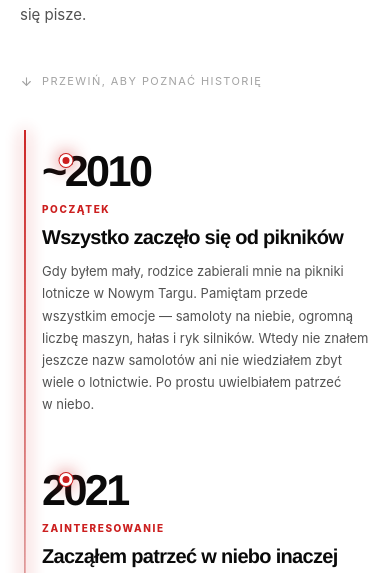
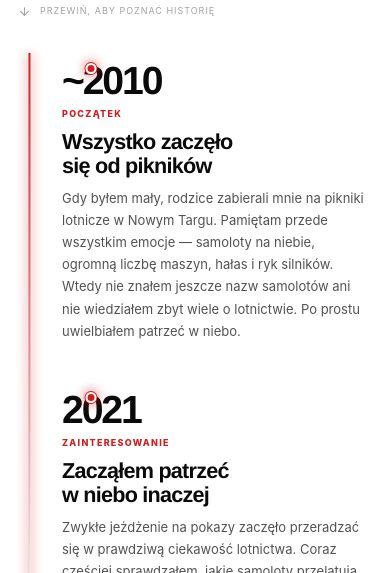
Before and after one commit to MGYTT/airshow-gallery, a Next.js app: page /timeline in a window 390 px wide. Shown: the part 271-844 px from the top of the page. Built offline with nearby package versions, Linux system fonts and the light colour scheme; no server answers; a web font is replaced by a local one.

Commit message:
Polish timeline mobile design

```diff
--- a/src/app/timeline/page.tsx
+++ b/src/app/timeline/page.tsx
@@ -1,57 +1,17 @@
 "use client";
 
 import Link from "next/link";
-import { ArrowDown, ArrowLeft, ArrowUpRight, Plane, Target } from "lucide-react";
+import { ArrowDown, ArrowLeft, Plane, Target } from "lucide-react";
 
 const timeline = [
-  {
-    year: "~2010",
-    kicker: "POCZĄTEK",
-    title: "Wszystko zaczęło się od pikników",
-    text: "Gdy byłem mały, rodzice zabierali mnie na pikniki lotnicze w Nowym Targu. Pamiętam przede wszystkim emocje — samoloty na niebie, ogromną liczbę maszyn, hałas i ryk silników. Wtedy nie znałem jeszcze nazw samolotów ani nie wiedziałem zbyt wiele o lotnictwie. Po prostu uwielbiałem patrzeć w niebo.",
-  },
-  {
-    year: "2021",
-    kicker: "ZAINTERESOWANIE",
-    title: "Zacząłem patrzeć w niebo inaczej",
-    text: "Zwykłe jeżdżenie na pokazy zaczęło przeradzać się w prawdziwą ciekawość lotnictwa. Coraz częściej sprawdzałem, jakie samoloty przelatują nade mną, kto je wyprodukował, do jakiej linii należą i skąd oraz dokąd lecą.",
-  },
-  {
-    year: "2021+",
-    kicker: "F-16",
-    title: "Zapalnik do pasji",
-    text: "Szczególne miejsce zajęły dla mnie samoloty myśliwskie. Duży wpływ na moje zainteresowanie F-16 miał śp. ppłk pil. Maciej „Slab” Krakowian, pilot F-16 i lider F-16 Tiger Demo Team Poland. To właśnie on był jednym z głównych zapalników, które skierowały moją pasję mocniej w stronę myśliwców, ich możliwości i potężnych silników.",
-  },
-  {
-    year: "PÓŹNIEJ",
-    kicker: "FOTOGRAFIA",
-    title: "Pierwsze zdjęcia",
-    text: "W pewnym momencie samo oglądanie samolotów przestało mi wystarczać. Chciałem je również zatrzymywać na zdjęciach. Zaczynałem starym Lumixem — bez dużego obiektywu, wielkiej matrycy i jakości współczesnego sprzętu. Najważniejsze było jednak to, że mogłem spróbować uchwycić samolot i zachować ten moment na dłużej.",
-  },
-  {
-    year: "2025",
-    kicker: "NATO DAYS",
-    title: "Pierwszy poważny wyjazd",
-    text: "NATO Days w Czechach były moim pierwszym naprawdę poważnym wyjazdem fotograficznym. Byłem ogromnie podekscytowany, wiedząc, że zobaczę i będę fotografował maszyny, które wcześniej znałem głównie ze zdjęć i filmów — od Eurofightera Typhoona po B-52. Ten wyjazd pokazał mi, jak bardzo chcę rozwijać się w fotografii lotniczej.",
-  },
-  {
-    year: "2026",
-    kicker: "MGYT SPOTTING",
-    title: "Własna nazwa, własna droga",
-    text: "MGYT to moja własna nazwa, a „spotting” najlepiej opisuje to, czym się zajmuję — obserwowaniem i fotografowaniem samolotów. Znam twórczość fotografów takich jak Hesja czy Gawronsky, ale nie znam ich osobiście i nigdy nie miałem z nimi kontaktu. Po prostu wiem, że istnieją i doceniam ich pracę. Nie porównuję się do nich — każdy ma swoją drogę i sposób patrzenia na lotnictwo.",
-  },
-  {
-    year: "2026",
-    kicker: "AIRSHOW GALLERY",
-    title: "Własne miejsce w internecie",
-    text: "Chciałem pokazywać swoje zdjęcia nie tylko na Instagramie. Inspiracją były strony innych fotografów lotniczych, ale przede wszystkim chciałem stworzyć własne miejsce i własne archiwum. Tak powstała MGYT AirShow Gallery — galeria połączona z kalendarzem wydarzeń lotniczych i miejscem, które może rozwijać się razem z moją pasją.",
-  },
-  {
-    year: "TERAZ",
-    kicker: "DALSZY ROZWÓJ",
-    title: "To dopiero początek",
-    text: "Najbardziej interesują mnie starsze konstrukcje wojskowe, samoloty myśliwskie oraz ciężkie samoloty transportowe i odrzutowe. Chcę poprawiać jakość zdjęć, rozwijać swoje umiejętności i odwiedzać coraz więcej pokazów lotniczych.",
-  },
+  { year: "~2010", kicker: "POCZĄTEK", title: "Wszystko zaczęło się od pikników", text: "Gdy byłem mały, rodzice zabierali mnie na pikniki lotnicze w Nowym Targu. Pamiętam przede wszystkim emocje — samoloty na niebie, ogromną liczbę maszyn, hałas i ryk silników. Wtedy nie znałem jeszcze nazw samolotów ani nie wiedziałem zbyt wiele o lotnictwie. Po prostu uwielbiałem patrzeć w niebo." },
+  { year: "2021", kicker: "ZAINTERESOWANIE", title: "Zacząłem patrzeć w niebo inaczej", text: "Zwykłe jeżdżenie na pokazy zaczęło przeradzać się w prawdziwą ciekawość lotnictwa. Coraz częściej sprawdzałem, jakie samoloty przelatują nade mną, kto je wyprodukował, do jakiej linii należą i skąd oraz dokąd lecą." },
+  { year: "2021+", kicker: "F-16", title: "Zapalnik do pasji", text: "Szczególne miejsce zajęły dla mnie samoloty myśliwskie. Duży wpływ na moje zainteresowanie F-16 miał śp. ppłk pil. Maciej „Slab” Krakowian, pilot F-16 i lider F-16 Tiger Demo Team Poland. To właśnie on był jednym z głównych zapalników, które skierowały moją pasję mocniej w stronę myśliwców, ich możliwości i potężnych silników." },
+  { year: "PÓŹNIEJ", kicker: "FOTOGRAFIA", title: "Pierwsze zdjęcia", text: "W pewnym momencie samo oglądanie samolotów przestało mi wystarczać. Chciałem je również zatrzymywać na zdjęciach. Zaczynałem starym Lumixem — bez dużego obiektywu, wielkiej matrycy i jakości współczesnego sprzętu. Najważniejsze było jednak to, że mogłem spróbować uchwycić samolot i zachować ten moment na dłużej." },
+  { year: "2025", kicker: "NATO DAYS", title: "Pierwszy poważny wyjazd", text: "NATO Days w Czechach były moim pierwszym naprawdę poważnym wyjazdem fotograficznym. Byłem ogromnie podekscytowany, wiedząc, że zobaczę i będę fotografował maszyny, które wcześniej znałem głównie ze zdjęć i filmów — od Eurofightera Typhoona po B-52. Ten wyjazd pokazał mi, jak bardzo chcę rozwijać się w fotografii lotniczej." },
+  { year: "2026", kicker: "MGYT SPOTTING", title: "Własna nazwa, własna droga", text: "MGYT to moja własna nazwa, a „spotting” najlepiej opisuje to, czym się zajmuję — obserwowaniem i fotografowaniem samolotów. Znam twórczość fotografów takich jak Hesja czy Gawronsky, ale nie znam ich osobiście i nigdy nie miałem z nimi kontaktu. Po prostu wiem, że istnieją i doceniam ich pracę. Nie porównuję się do nich — każdy ma swoją drogę i sposób patrzenia na lotnictwo." },
+  { year: "2026", kicker: "AIRSHOW GALLERY", title: "Własne miejsce w internecie", text: "Chciałem pokazywać swoje zdjęcia nie tylko na Instagramie. Inspiracją były strony innych fotografów lotniczych, ale przede wszystkim chciałem stworzyć własne miejsce i własne archiwum. Tak powstała MGYT AirShow Gallery — galeria połączona z kalendarzem wydarzeń lotniczych i miejscem, które może rozwijać się razem z moją pasją." },
+  { year: "TERAZ", kicker: "DALSZY ROZWÓJ", title: "To dopiero początek", text: "Najbardziej interesują mnie starsze konstrukcje wojskowe, samoloty myśliwskie oraz ciężkie samoloty transportowe i odrzutowe. Chcę poprawiać jakość zdjęć, rozwijać swoje umiejętności i odwiedzać coraz więcej pokazów lotniczych." },
 ];
 
 export default function TimelinePage() {
@@ -92,21 +52,40 @@ export default function TimelinePage() {
         @keyframes lineGlow { 0%,100% { opacity: .45; } 50% { opacity: 1; } }
         @keyframes float { 0%,100% { transform: translateY(0); } 50% { transform: translateY(-5px); } }
         @media (max-width: 700px) {
-          .hero { padding: 44px 20px 40px; }
-          .back { margin-bottom: 42px; }
-          .timeline-wrap { padding: 20px 20px 70px 42px; }
-          .line { left: 24px; transform: none; bottom: 40px; }
-          .line::after { width: 2px; }
-          .event { display: block; min-height: auto; padding: 0 0 54px; }
+          .hero { padding: 34px 18px 34px; }
+          .back { margin-bottom: 34px; font-size: 12px; }
+          .eyebrow { font-size: 9px; letter-spacing: .13em; margin-bottom: 14px; }
+          .eyebrow::before { width: 20px; }
+          h1 { font-size: clamp(3rem, 16vw, 4.5rem); line-height: .88; }
+          .intro { margin-top: 20px; font-size: 14px; line-height: 1.65; }
+          .scroll-hint { margin-top: 28px; font-size: 9px; letter-spacing: .11em; }
+          .timeline-wrap { margin: 0; padding: 8px 18px 62px 62px; }
+          .line { left: 29px; top: 0; bottom: 28px; background: linear-gradient(to bottom, var(--color-divider), transparent); }
+          .line::after { width: 2px; height: 22%; box-shadow: 0 0 12px var(--color-accent); }
+          .event { display: block; min-height: 0; padding: 0 0 48px; }
           .event:nth-child(odd) .content, .event:nth-child(even) .content { padding: 0; text-align: left; }
-          .marker { left: 24px; top: 4px; }
-          .event:nth-child(odd) .text { margin-left: 0; }
-          .year { font-size: 2.7rem; }
-          .kicker { margin-top: 8px; }
-          .title { margin-top: 10px; }
-          .text { font-size: 13px; line-height: 1.7; }
-          .final { padding: 54px 20px 80px; }
+          .marker { left: 29px; top: 2px; width: 11px; height: 11px; border-width: 2px; box-shadow: 0 0 0 1px var(--color-accent), 0 0 12px var(--color-accent); }
+          .event:hover .marker { transform: translateX(-50%); box-shadow: 0 0 0 1px var(--color-accent), 0 0 12px var(--color-accent); }
+          .content { animation: revealMobile .65s cubic-bezier(.16,1,.3,1) both; }
+          .year { font-size: 2.45rem; letter-spacing: -.055em; }
+          .kicker { margin-top: 7px; font-size: 9px; letter-spacing: .14em; }
+          .title { margin: 9px 0 10px; font-size: 1.35rem; line-height: 1.08; }
+          .text { font-size: 13px; line-height: 1.7; max-width: none; }
+          .final { margin-top: 0; padding: 52px 18px 74px; }
+          .final-icon { width: 42px; height: 42px; margin-bottom: 20px; }
+          .final h2 { font-size: clamp(2.35rem, 12vw, 3.5rem); }
+          .final p { margin-top: 18px; font-size: 13px; line-height: 1.65; }
+          .future { margin-top: 22px; padding: 8px 12px; font-size: 9px; }
         }
+        @media (max-width: 380px) {
+          .hero { padding-left: 16px; padding-right: 16px; }
+          .timeline-wrap { padding-left: 56px; padding-right: 16px; }
+          .line, .marker { left: 25px; }
+          .year { font-size: 2.2rem; }
+          .title { font-size: 1.22rem; }
+          .text { font-size: 12.5px; }
+        }
+        @keyframes revealMobile { from { opacity: 0; transform: translateX(12px); } to { opacity: 1; transform: translateX(0); } }
         @media (prefers-reduced-motion: reduce) {
           .content, .line::after, .final-icon { animation: none; }
           .back, .marker, .event:hover .marker { transition: none; }
```
